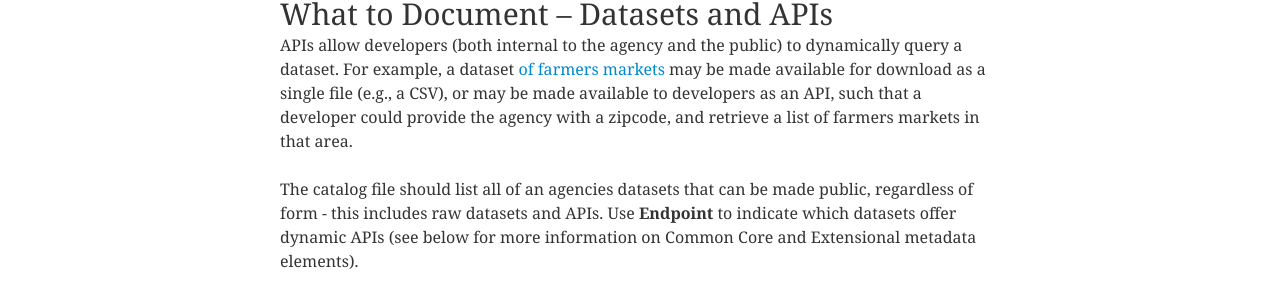
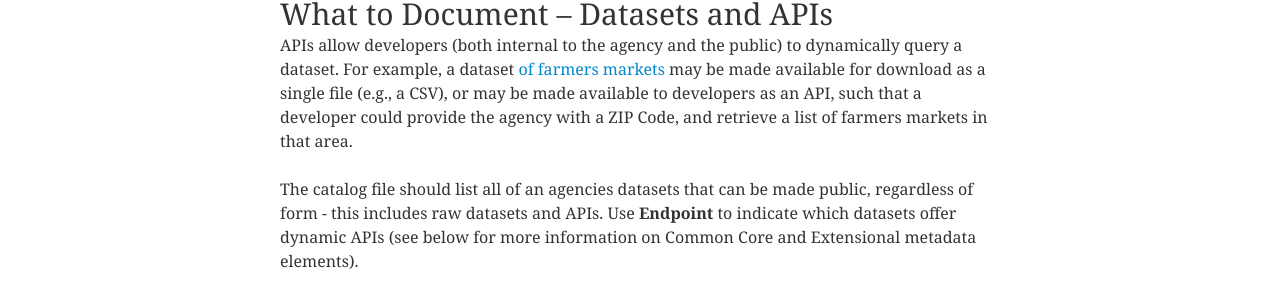
Before and after one commit to gbinal/p-o-d.github.com, a Jekyll site: the page built from schema.md, in a window 1280 px wide and 900 px high, scrolled down 442 px. Shown: the part 202-502 px from the top of the window. Built offline with Jekyll 4.4.1, drawn with Linux system fonts in a browser that asks for light colours; nearby versions of some CDN libraries.

Commit message:
ZIP Code, not zip code
ZIP is an acronym: Zone Improvement Plan.

```diff
--- a/schema.md
+++ b/schema.md
@@ -18,7 +18,7 @@ Establishing a common vocabulary is the key to any communication, including comm
 What to Document -- Datasets and APIs
 -------------------------------------
 
-APIs allow developers (both internal to the agency and the public) to dynamically query a dataset. For example, a dataset [of farmers markets](https://explore.data.gov/Agriculture/Farmers-Markets-Geographic-Data/wfna-38ey) may be made available for download as a single file (e.g., a CSV), or may be made available to developers as an API, such that a developer could provide the agency with a zipcode, and retrieve a list of farmers markets in that area.
+APIs allow developers (both internal to the agency and the public) to dynamically query a dataset. For example, a dataset [of farmers markets](https://explore.data.gov/Agriculture/Farmers-Markets-Geographic-Data/wfna-38ey) may be made available for download as a single file (e.g., a CSV), or may be made available to developers as an API, such that a developer could provide the agency with a ZIP Code, and retrieve a list of farmers markets in that area.
 
 The catalog file should list all of an agencies datasets that can be made public, regardless of form - this includes raw datasets and APIs.  Use **Endpoint** to indicate which datasets offer dynamic APIs (see below for more information on Common Core and Extensional metadata elements).
 
```
